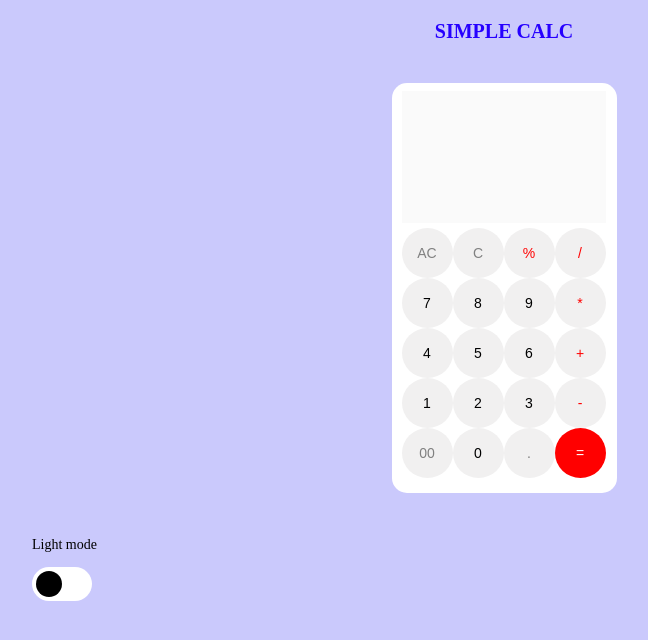
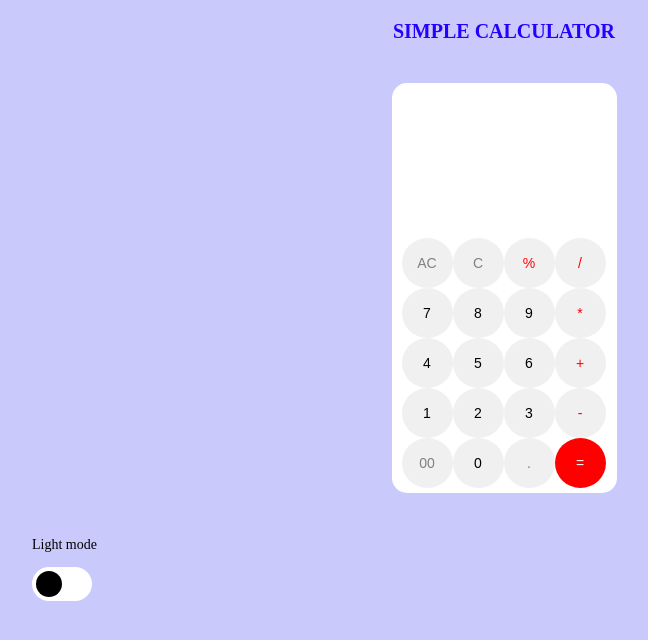
Before and after one commit to devsanjithm/simple-calc, a React (Create React App) app: page / in a window 1280 px wide. Shown: the top 640 px of the page, without its empty margins (136-784 px from the left). Built offline with nearby package versions, Linux system fonts and the light colour scheme.

Commit message:
fourth commit

```diff
--- a/src/App.css
+++ b/src/App.css
@@ -38,6 +38,26 @@ body {
 .calc-screen2 {
   text-align: right;
   font-size: 1rem;
+}
+.calc-screen3 {
+  text-align: right;
+  font-size: 2.5rem;
+  color: red;
+  height: 65px;
+  margin-top: 8px;
+  width: 200px;
+  background-color: white;
+  border: none;
+}
+.calc-screen4 {
+  text-align: right;
+  font-size: 2.5rem;
+  color: red;
+  height: 65px;
+  margin-top: 8px;
+  width: 200px;
+  background-color: rgb(0, 0, 0);
+  border: none;
 }
 .keypad {
   display: grid;
@@ -120,7 +140,7 @@ h1 {
   border-radius: 50%;
 }
 #w {
-  height: 130px;
+  height: 65px;
   margin-top: 8px;
   width: 200px;
   background-color: black;
@@ -128,10 +148,10 @@ h1 {
   border: none;
 }
 #w1 {
-  height: 130px;
+  height: 65px;
   margin-top: 8px;
   width: 200px;
-  background-color: rgb(250, 250, 250);
+  background-color: white;
   color: rgb(0, 0, 0);
   border: none;
 }
--- a/src/App.js
+++ b/src/App.js
@@ -11,9 +11,12 @@ const App = ()=> {
   const [btn,setBtn] = useState("button");
   const[oper,setOper] = useState("btn1");
   const [zero,setZero] = useState("zeros1");
+  const [answer,setAnswer] = useState("");
+  const [ansscreen,setAnsscreen] = useState("calc-screen3");
 
   function handleclick(e) {
-    setResult(result.concat(e.target.name));
+      setResult(result.concat(e.target.name));
+
     if(result.length>=8){
       setRes("calc-screen1")
     }
@@ -23,21 +26,36 @@ const App = ()=> {
   }
   function backspace() {
     setResult(result.slice(0, result.length - 1))
+    if(result.length>=12){
+      setRes("calc-screen2")
+    }
+    if(result.length>=8 && result.length<12){
+      setRes("calc-screen1")
+    }
+    if(result.length<8){
+      setRes("calc-screen")
+    }
+    setAnswer(answer.slice(0, answer.length - 1))
   }
   function clear() {
     setResult("")
+    setAnswer("")
     setRes("calc-screen")
   }
   function calculate() {
     try {
-      // eslint-disable-next-line
-      setResult(eval(result).toString());
+
+      setResult("");
+       // eslint-disable-next-line
+      setAnswer(eval(result).toString());
+
     }
     catch (error) {
-      setResult("Error");
+      setResult("error");
+      setAnswer("");
     }
   }
-  function checkfunction(){
+  function darkmode(){
     var e = document.getElementById("checked").checked
     if(e){
       setCalscreen("calc-app")
@@ -46,6 +64,7 @@ const App = ()=> {
       setBtn("button1")
       setOper("btn2")
       setZero("zeros")
+      setAnsscreen("calc-screen4")
       document.getElementById("mode").innerHTML="Dark mode";
     }else{
       setCalscreen("calc-app1")
@@ -54,20 +73,23 @@ const App = ()=> {
       setBtn("button")
       setOper("btn1")
       setZero("zeros1")
+      setAnsscreen("calc-screen3")
       document.getElementById("mode").innerHTML="Light mode";
     }
   }
+
   return (
     <div>
 
-      <h1>SIMPLE CALC</h1>
+      <h1>SIMPLE CALCULATOR</h1>
     <div className={calscreen}>
       <form className="input">
         <input type="text" id={inputar} className={res} disabled value={result}  />
+        <input type="text" className={ansscreen} disabled value={answer}  />
       </form>
       <div className={key}>
         <button className={zero}  onClick={clear}>AC</button>
-        <button className={zero}  onClick={backspace}>C</button>
+        <button className={zero} onClick={backspace}>C</button>
         <button className={oper} name="%" onClick={handleclick}>%</button>
         <button className={oper}  name="/" onClick={handleclick}>/</button>
 
@@ -95,7 +117,7 @@ const App = ()=> {
     <div className="mg">
       <p id = "mode" >Light mode</p>
        <label className="switch">
-      <input type="checkbox" id="checked" onClick={checkfunction} ></input>
+      <input type="checkbox" id="checked" onClick={darkmode} ></input>
       <span className="slider"></span>
       </label>
 
```
